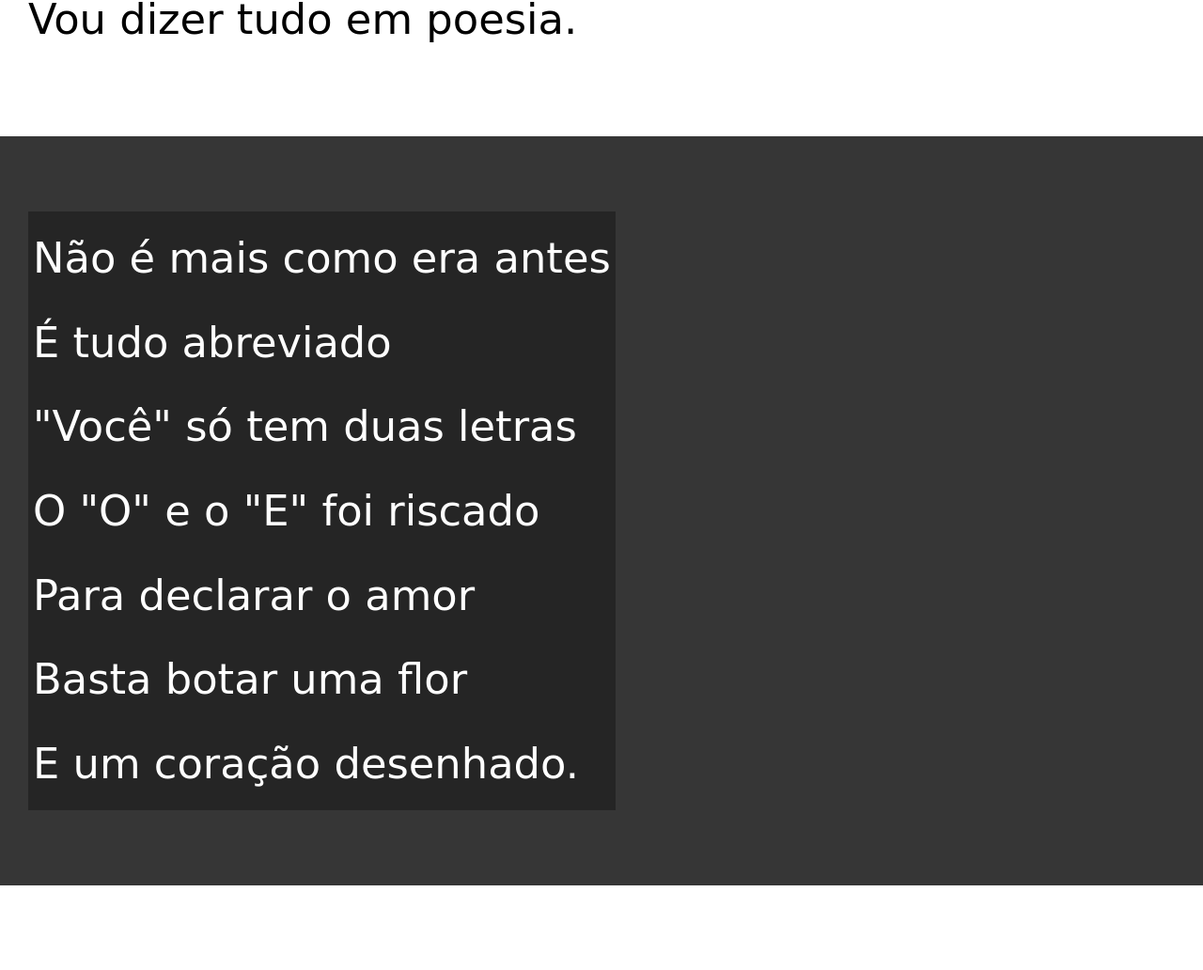
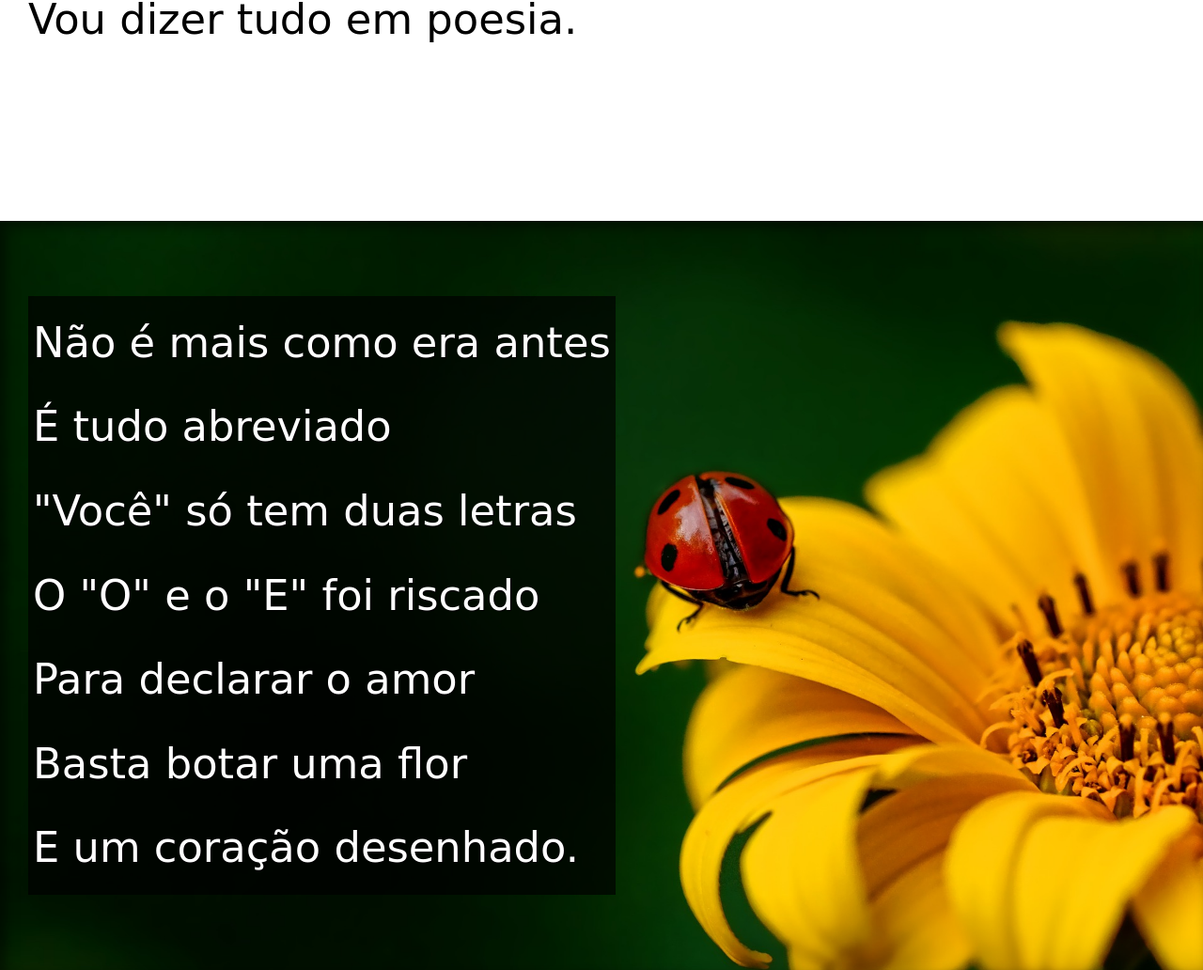
Before and after one commit to Lincoln-g20/Estudos-html-css, a plain HTML site: page estudos/desafio012/pacote-d012/index.html in a window 1280 px wide. Shown: the part 902-1934 px from the top of the page at 94% size. Drawn offline with Linux system fonts and the light colour scheme.

Commit message:
finalização

```diff
--- a/estudos/desafio012/pacote-d012/index.html
+++ b/estudos/desafio012/pacote-d012/index.html
@@ -28,7 +28,7 @@
 
 
 
-    <section class="imagem">
+    <section class="imagem" id="img01">
         <p>
             Não é mais como era antes <br>
             É tudo abreviado <br>
@@ -64,7 +64,7 @@
 
     </section>
 
-    <section class="imagem">
+    <section class="imagem" id="img02">
         <p>
             Tenho saudade das cartas  <br>
             Escritas com a própria mão <br>
--- a/estudos/desafio012/pacote-d012/style.css
+++ b/estudos/desafio012/pacote-d012/style.css
@@ -71,15 +71,35 @@ section.imagem
 {
     background-color: rgb(54, 54, 54);
     color: white;
+    box-shadow: inset 6px 6px 13px 0px rgba(0, 0, 0, 0.518);
+    background-size: cover;
+    background-attachment: fixed;
 }
 
 section.imagem >p
 {
-    background-color: rgba(0, 0, 0, 0.315);
+    background-color: rgba(0, 0, 0, 0.696);
     display: inline-block;
     padding: 5px;
+    text-shadow: 1px 1px 0px black;
+
+}
+section >p
+{
+    padding-bottom: 2em;
+}
+section#img01
+{
+    background-image: url(imagens/background001.jpg);
+    background-position: right center;
+
 }
 
+section#img02
+{
+    background-image: url(imagens/background002.jpg);
+
+}
 footer
 {
     background-color: black;
```
